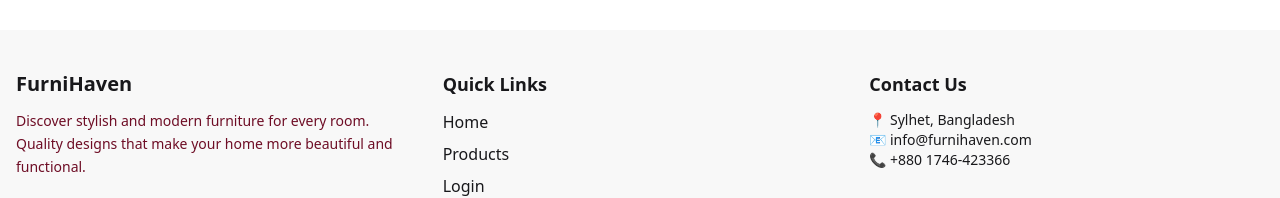
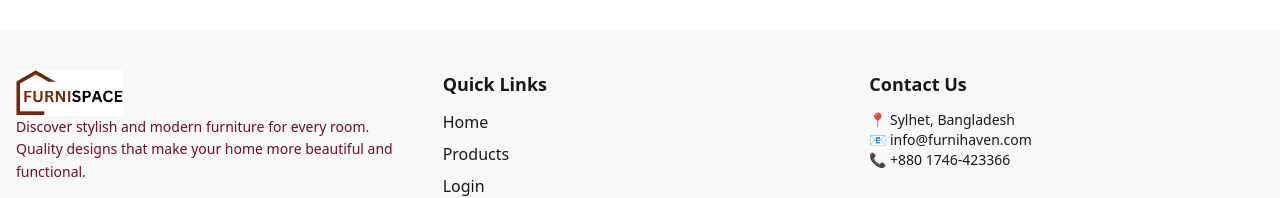
Before and after one commit to MughniRayhan/FurniSpace, a Next.js app: page / in a window 1280 px wide. Shown: the part 1019-1217 px from the top of the page. Built offline with nearby package versions, Linux system fonts and the light colour scheme; no server answers; the database is empty.

Commit message:
add some changes

```diff
--- a/src/components/Footer.jsx
+++ b/src/components/Footer.jsx
@@ -1,4 +1,5 @@
 "use client";
+import Image from "next/image";
 import Link from "next/link";
 
 export default function Footer() {
@@ -8,7 +9,14 @@ export default function Footer() {
 
         {/* Brand Info */}
         <div >
-          <h2 className="text-xl font-bold mb-3">FurniHaven</h2>
+           <Link href={'/'} className='outline-0'>
+     <Image
+       src="/assets/logo.png"
+       alt="Logo"
+       width={107}
+       height={86}
+     />
+    </Link>
           <p className="text-sm leading-relaxed text-[#6e0d25]">
             Discover stylish and modern furniture for every room.
             Quality designs that make your home more beautiful and functional.
--- a/src/components/Navbar.jsx
+++ b/src/components/Navbar.jsx
@@ -35,7 +35,7 @@ export default function Navbar() {
       </ul>
     </div>
     {/* logo */}
-     <Link href={'/'} >
+     <Link href={'/'} className='outline-0'>
      <Image
        src="/assets/logo.png"
        alt="Logo"
```
